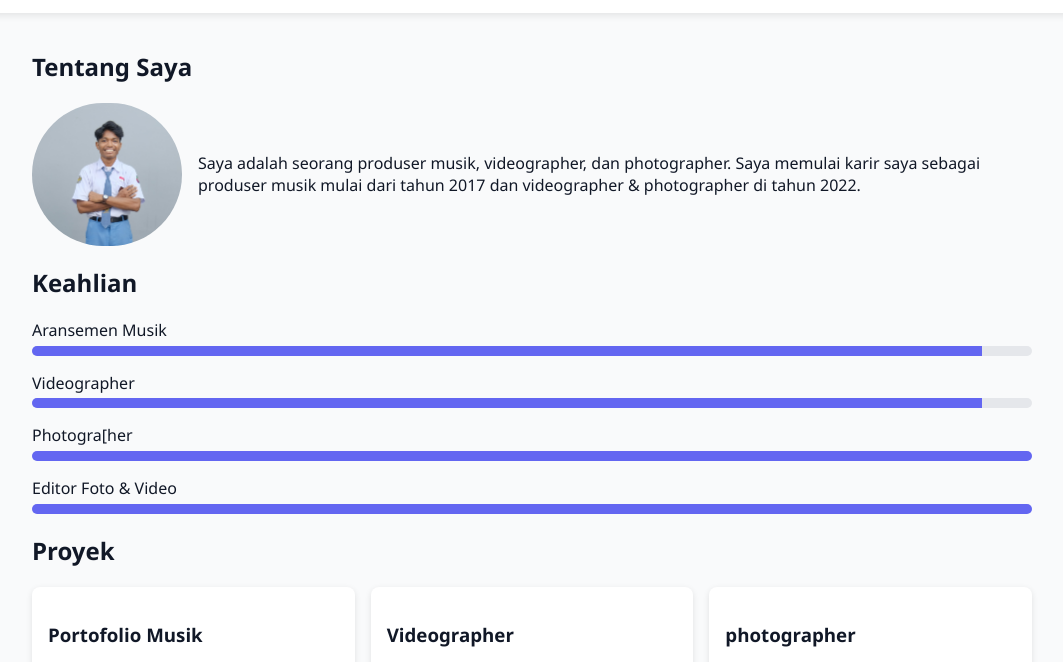
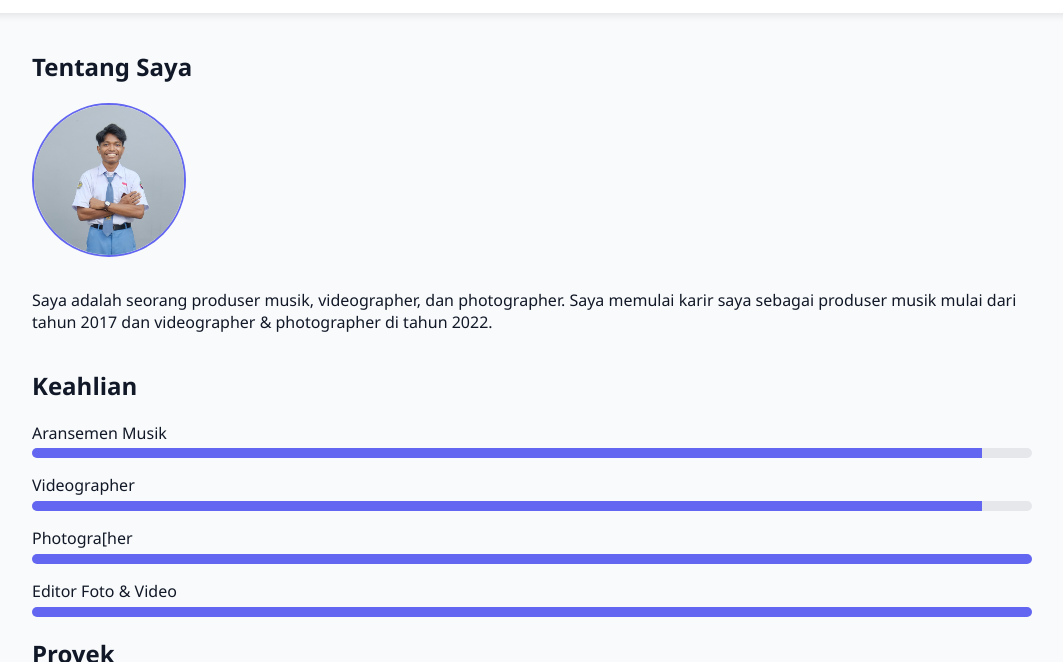
Before and after one commit to Lucky24444444/portofoliosaya24.github.io, a plain HTML site: page index.html in a window 1280 px wide. Shown: the part 114-776 px from the top of the page, without its empty margins (108-1171 px from the left). Drawn offline with Linux system fonts and the light colour scheme; files whose address does not match are found by name.

Commit message:
Update style.css
Signed-off-by: Lucky24444444 <celestixmusik@gmail.com>

```diff
--- a/style.css
+++ b/style.css
@@ -75,7 +75,7 @@ body.dark .theme-toggle {
 }
 
 main {
-  padding: 9rem 0 4rem; /* Diperbesar dari 6rem menjadi 9rem agar tidak tertutup header */
+  padding: 9rem 0 4rem; /* Diperbesar agar tidak tertutup header */
 }
 
 #about {
@@ -87,11 +87,15 @@ main {
   display: flex;
   align-items: center;
   gap: 1rem;
+  flex-wrap: wrap; /* Agar responsif di layar kecil */
 }
 
 .profile-pic {
   width: 150px;
+  height: 150px;
+  object-fit: cover;
   border-radius: 100px;
+  border: 2px solid var(--accent); /* Tambahan opsional agar terlihat lebih menarik */
 }
 
 .skill-bars {
```
